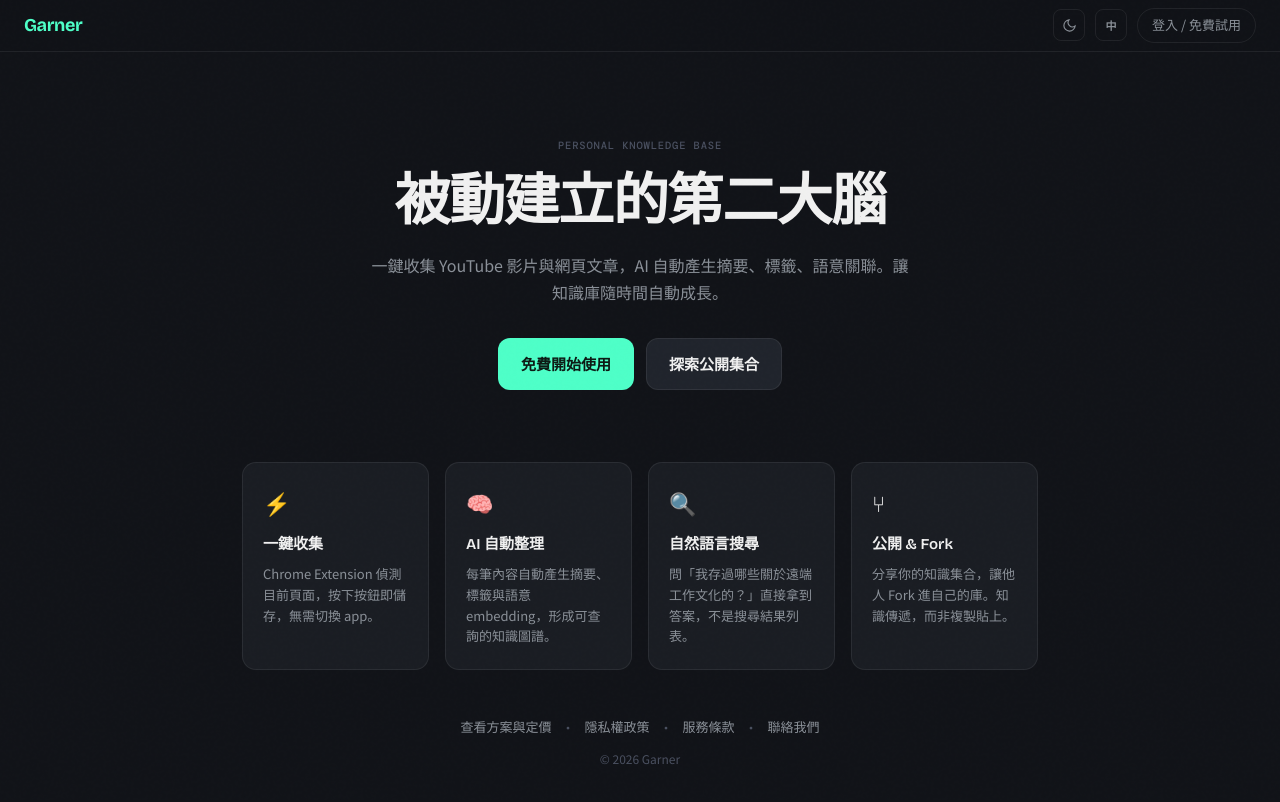
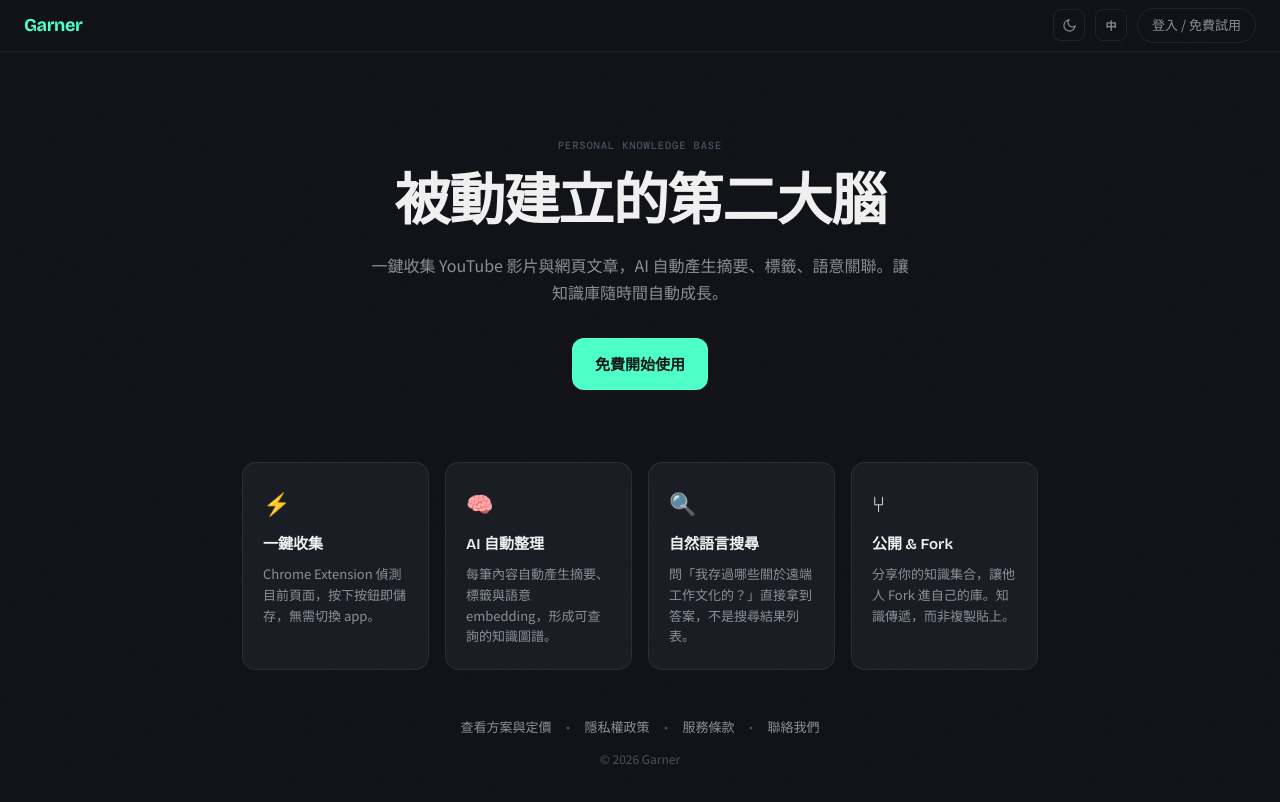
Before and after one commit to willy11342002/Garner, a Nuxt app in the folder apps/web/: page / in a window 1280 px wide. Shown: the top 802 px of the page. Built offline with nearby package versions, Linux system fonts and the light colour scheme; no server answers.

Commit message:
chore: 移除首頁探索 CTA 按鈕
Co-Authored-By: Claude Sonnet 4.6 <noreply@anthropic.com>

```diff
--- a/apps/web/pages/index.vue
+++ b/apps/web/pages/index.vue
@@ -6,7 +6,6 @@
       <p class="landing__sub">{{ t('landing.sub') }}</p>
       <div class="landing__cta">
         <NuxtLink to="/app" class="btn btn--accent btn--lg">{{ t('landing.cta_start') }}</NuxtLink>
-        <NuxtLink to="/app/explore" class="btn btn--lg">{{ t('landing.cta_explore') }}</NuxtLink>
       </div>
     </section>
 
```
